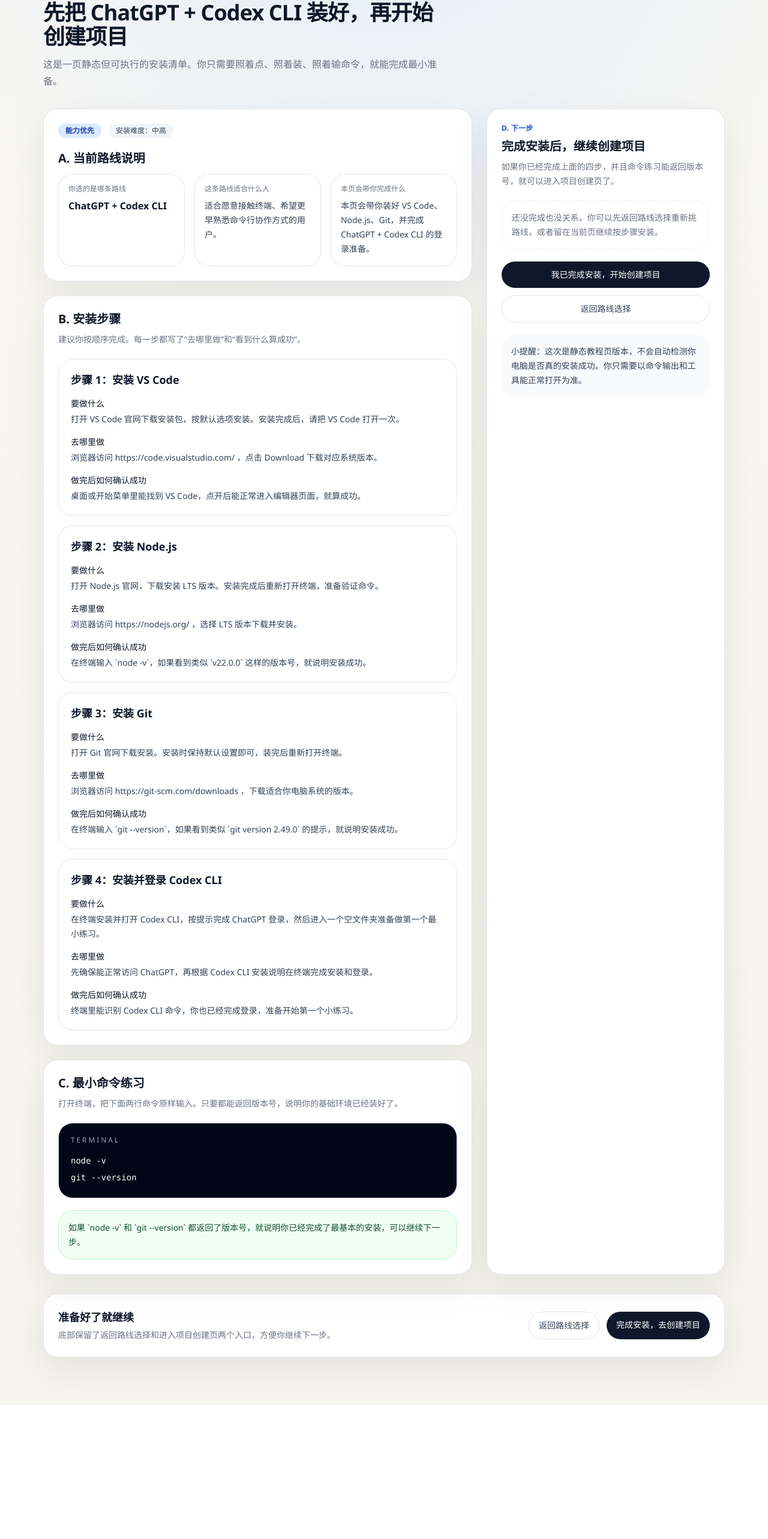
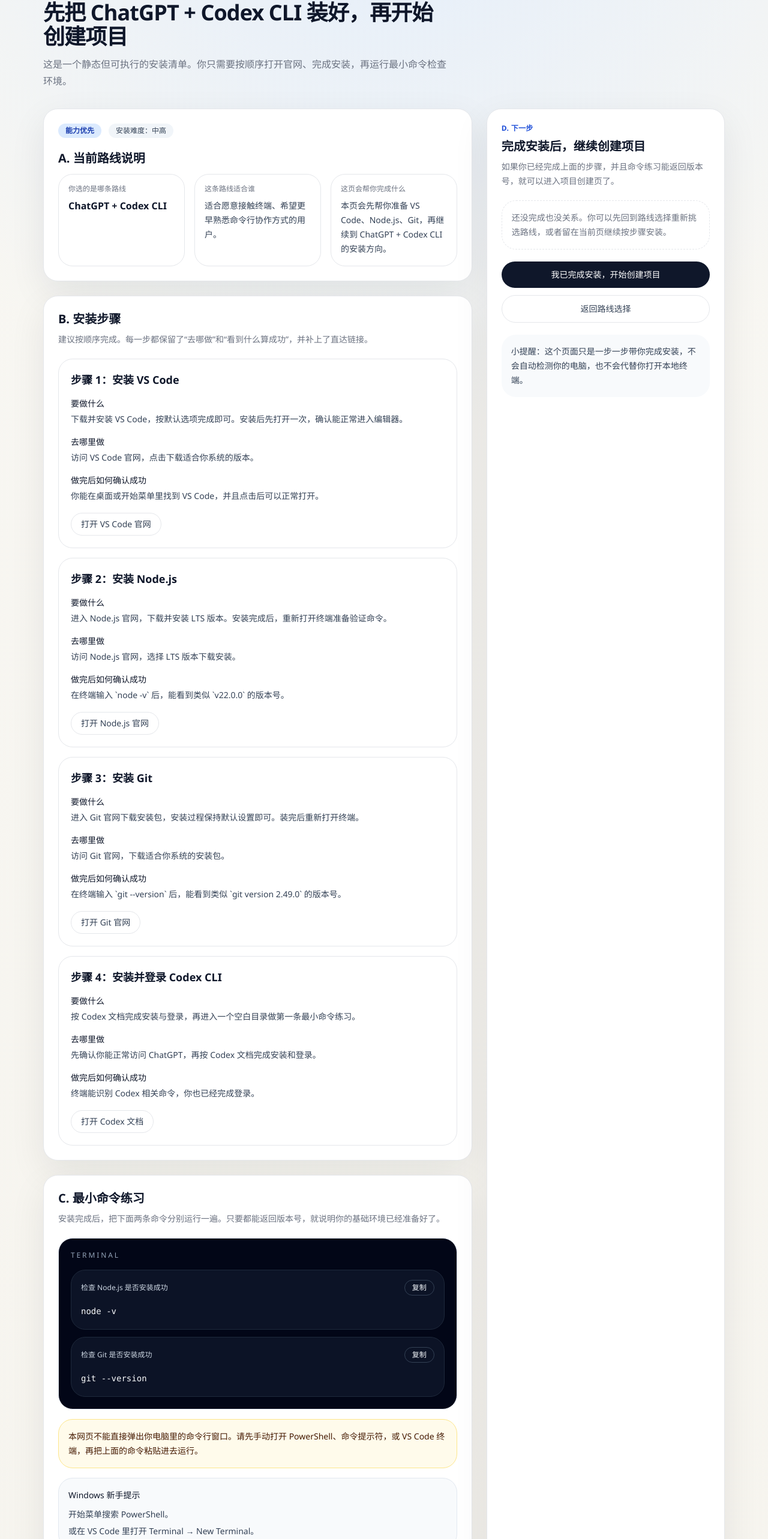
Before and after one commit to dunwood/zero-basic-ai-project-coach, a Next.js app: page /routes/chatgpt-codex-cli/setup in a window 1280 px wide. Shown: the part 234-2800 px from the top of the page at 60% size. Before the commit the page ends 2577 px from the top, so only its background shows below. Built offline with nearby package versions, Linux system fonts and the light colour scheme.

Commit message:
improve setup links and command copy

```diff
--- a/app/routes/[slug]/setup/page.tsx
+++ b/app/routes/[slug]/setup/page.tsx
@@ -1,6 +1,7 @@
 import Link from "next/link";
 import { PageBackLinks } from "@/components/ui/page-back-links";
 import { SectionHeader } from "@/components/ui/section-header";
+import { SetupCommandPanel } from "@/components/ui/setup-command-panel";
 import { routeCatalog } from "@/lib/data/routes";
 
 type RouteSetupPageProps = {
@@ -17,85 +18,119 @@
   successCheck: string;
 };
 
-const baseSteps: Omit<SetupStep, "id">[] = [
-  {
-    title: "步骤 1：安装 VS Code",
-    whatToDo: "打开 VS Code 官网下载安装包，按默认选项安装。安装完成后，请把 VS Code 打开一次。",
-    whereToGo: "浏览器访问 https://code.visualstudio.com/ ，点击 Download 下载对应系统版本。",
-    successCheck: "桌面或开始菜单里能找到 VS Code，点开后能正常进入编辑器页面，就算成功。",
-  },
-  {
-    title: "步骤 2：安装 Node.js",
-    whatToDo: "打开 Node.js 官网，下载安装 LTS 版本。安装完成后重新打开终端，准备验证命令。",
-    whereToGo: "浏览器访问 https://nodejs.org/ ，选择 LTS 版本下载并安装。",
-    successCheck: "在终端输入 `node -v`，如果看到类似 `v22.0.0` 这样的版本号，就说明安装成功。",
-  },
-  {
-    title: "步骤 3：安装 Git",
-    whatToDo: "打开 Git 官网下载安装。安装时保持默认设置即可，装完后重新打开终端。",
-    whereToGo: "浏览器访问 https://git-scm.com/downloads ，下载适合你电脑系统的版本。",
-    successCheck: "在终端输入 `git --version`，如果看到类似 `git version 2.49.0` 的提示，就说明安装成功。",
-  },
-];
-
-const toolSetupGuide: Record<
-  string,
-  {
+type ToolGuide = {
   fitFor: string;
   preparation: string;
   toolAction: string;
   toolWhere: string;
   toolSuccess: string;
-  }
-> = {
+};
+
+type SetupResourceLink = {
+  label: string;
+  href: string;
+};
+
+const baseSteps: Omit<SetupStep, "id">[] = [
+  {
+    title: "步骤 1：安装 VS Code",
+    whatToDo: "下载并安装 VS Code，按默认选项完成即可。安装后先打开一次，确认能正常进入编辑器。",
+    whereToGo: "访问 VS Code 官网，点击下载适合你系统的版本。",
+    successCheck: "你能在桌面或开始菜单里找到 VS Code，并且点击后可以正常打开。",
+  },
+  {
+    title: "步骤 2：安装 Node.js",
+    whatToDo: "进入 Node.js 官网，下载并安装 LTS 版本。安装完成后，重新打开终端准备验证命令。",
+    whereToGo: "访问 Node.js 官网，选择 LTS 版本下载安装。",
+    successCheck: "在终端输入 `node -v` 后，能看到类似 `v22.0.0` 的版本号。",
+  },
+  {
+    title: "步骤 3：安装 Git",
+    whatToDo: "进入 Git 官网下载安装包，安装过程保持默认设置即可。装完后重新打开终端。",
+    whereToGo: "访问 Git 官网，下载适合你系统的安装包。",
+    successCheck: "在终端输入 `git --version` 后，能看到类似 `git version 2.49.0` 的版本号。",
+  },
+];
+
+const toolSetupGuide: Record<string, ToolGuide> = {
   "deepseek-opencode": {
-    fitFor: "适合想先用中文环境起步、愿意先完成基础安装，再慢慢熟悉 AI 编程工具的人。",
-    preparation: "本页会带你装好 VS Code、Node.js、Git，并完成 DeepSeek + OpenCode 的首次登录准备。",
-    toolAction: "安装并打开 OpenCode，按界面提示登录或填写 DeepSeek 相关授权信息，然后进入一个空白文件夹试着发出第一条指令。",
-    toolWhere: "先登录 DeepSeek 账户，再按照 OpenCode 官方安装说明完成安装与登录。",
-    toolSuccess: "你能打开 OpenCode，看到可用的 DeepSeek 配置或聊天入口，并能准备开始第一个最小练习。",
+    fitFor: "适合想先用中文环境起步，再慢慢熟悉 AI 编程工具的人。",
+    preparation: "本页会先帮你准备 VS Code、Node.js、Git，再继续到 DeepSeek + OpenCode 的安装方向。",
+    toolAction: "安装并打开 OpenCode，按界面提示完成 DeepSeek 相关登录或授权，然后进入一个空白文件夹尝试发出第一条指令。",
+    toolWhere: "先确认你的 DeepSeek 账号可用，再按 OpenCode 官方说明完成安装与登录。",
+    toolSuccess: "你能打开 OpenCode，并看到可继续下一步的登录或聊天入口。",
   },
   "qwen-lingma": {
-    fitFor: "适合更希望使用中文界面、图形化体验更友好的入门用户。",
-    preparation: "本页会带你装好基础开发环境，并完成通义灵码的安装与登录前准备。",
-    toolAction: "打开 VS Code 插件市场，搜索并安装通义灵码。安装后点击插件入口，完成阿里云或通义账号登录。",
-    toolWhere: "在 VS Code 左侧扩展面板中搜索“通义灵码”，按插件页面提示登录。",
-    toolSuccess: "VS Code 里能看到通义灵码入口，点击后可以正常打开并处于已登录状态。",
+    fitFor: "适合更偏向中文界面、想先从图形化体验开始的新手。",
+    preparation: "本页会先帮你装好基础开发环境，再继续到通义灵码的安装方向。",
+    toolAction: "在 VS Code 扩展市场里搜索并安装通义灵码，安装后按提示完成登录。",
+    toolWhere: "打开 VS Code 扩展市场，搜索“通义灵码”，再按照插件页说明操作。",
+    toolSuccess: "你能在 VS Code 里看到通义灵码入口，并能正常打开。",
   },
   "doubao-trae": {
-    fitFor: "适合想先尝试国内路线，同时愿意比较不同 AI 工具体验的人。",
-    preparation: "本页会带你装好基础环境，并完成 TRAE 的安装、打开和首次登录准备。",
-    toolAction: "下载安装并打开 TRAE，按路线文案选择豆包或火山方舟相关入口，完成登录或授权。",
-    toolWhere: "按 TRAE 官方下载页面完成安装，再在工具内找到账号登录或模型设置入口。",
-    toolSuccess: "你能正常打开 TRAE，进入工具主界面，并看到可继续开始练习的输入区域或配置入口。",
+    fitFor: "适合想先尝试国内路线，同时愿意对比不同 AI 工具体验的人。",
+    preparation: "本页会先帮你装好基础环境，再继续到 TRAE 的安装方向。",
+    toolAction: "下载并安装 TRAE，按界面提示完成登录或授权，然后准备开始最小练习。",
+    toolWhere: "先确认你要使用的账号可用，再按 TRAE 官方说明完成安装。",
+    toolSuccess: "你能正常打开 TRAE，并看到工具主界面。",
   },
   "qianfan-wenxin-kuaima": {
-    fitFor: "适合已经习惯国内云产品生态，希望继续沿着熟悉平台往下走的人。",
-    preparation: "本页会带你装好基础环境，并完成文心快码的安装和登录准备。",
-    toolAction: "在你的开发工具中安装文心快码，打开插件后完成百度智能云相关登录或授权。",
-    toolWhere: "优先在 VS Code 插件市场搜索“文心快码”，然后按插件引导完成登录。",
-    toolSuccess: "你能在开发工具里看到文心快码入口，并确认它已经成功登录，可以继续开始第一个练习。",
+    fitFor: "适合已经习惯国内云平台生态，希望沿着熟悉平台继续往下走的人。",
+    preparation: "本页会先帮你装好基础环境，再继续到文心快码的安装方向。",
+    toolAction: "在开发工具里安装文心快码，打开后按提示完成百度相关账号登录或授权。",
+    toolWhere: "优先在 VS Code 扩展市场搜索“文心快码”，再按插件页说明操作。",
+    toolSuccess: "你能看到文心快码入口，并确认已经完成登录。",
   },
   "chatgpt-codex-cli": {
     fitFor: "适合愿意接触终端、希望更早熟悉命令行协作方式的用户。",
-    preparation: "本页会带你装好 VS Code、Node.js、Git，并完成 ChatGPT + Codex CLI 的登录准备。",
-    toolAction: "在终端安装并打开 Codex CLI，按提示完成 ChatGPT 登录，然后进入一个空文件夹准备做第一个最小练习。",
-    toolWhere: "先确保能正常访问 ChatGPT，再根据 Codex CLI 安装说明在终端完成安装和登录。",
-    toolSuccess: "终端里能识别 Codex CLI 命令，你也已经完成登录，准备开始第一个小练习。",
+    preparation: "本页会先帮你准备 VS Code、Node.js、Git，再继续到 ChatGPT + Codex CLI 的安装方向。",
+    toolAction: "按 Codex 文档完成安装与登录，再进入一个空白目录做第一条最小命令练习。",
+    toolWhere: "先确认你能正常访问 ChatGPT，再按 Codex 文档完成安装和登录。",
+    toolSuccess: "终端能识别 Codex 相关命令，你也已经完成登录。",
   },
   "claude-claude-code": {
-    fitFor: "适合希望让 AI 更像搭档，愿意接受终端工作流的用户。",
-    preparation: "本页会带你装好基础环境，并完成 Claude Code 的安装和登录前准备。",
-    toolAction: "在终端安装 Claude Code，打开后按提示完成 Claude 账户登录，然后准备进入一个测试文件夹试跑。",
-    toolWhere: "先确认 Claude 账户可用，再根据 Claude Code 的安装说明完成终端安装与登录。",
-    toolSuccess: "终端能识别 Claude Code 命令，工具可以打开，并显示你已经登录成功。",
+    fitFor: "适合希望 AI 更像搭档，并愿意接受终端工作流的用户。",
+    preparation: "本页会先帮你装好基础环境，再继续到 Claude Code 的安装方向。",
+    toolAction: "按 Claude Code 文档完成安装与登录，然后进入测试目录尝试最小练习。",
+    toolWhere: "先确认 Claude 账号可用，再按 Claude Code 官方说明操作。",
+    toolSuccess: "终端能识别 Claude Code 命令，并且工具可以正常打开。",
   },
   "gemini-gemini-cli": {
-    fitFor: "适合想尝试另一条国际路线，愿意做基础命令行配置的人。",
-    preparation: "本页会带你装好基础环境，并完成 Gemini CLI 的安装与登录准备。",
-    toolAction: "在终端安装 Gemini CLI，完成账户登录或授权后，进入一个测试目录准备开始最小练习。",
-    toolWhere: "先确认 Gemini 账户可用，再按 Gemini CLI 官方说明完成安装和登录。",
-    toolSuccess: "终端可以识别 Gemini CLI 命令，登录完成后能继续开始第一个练习。",
+    fitFor: "适合想尝试另一条国际路线，并愿意做基础命令行配置的人。",
+    preparation: "本页会先帮你装好基础环境，再继续到 Gemini CLI 的安装方向。",
+    toolAction: "按 Gemini CLI 官方说明完成安装和登录，再进入一个测试目录开始最小练习。",
+    toolWhere: "先确认 Gemini 账号可用，再按 Gemini CLI 官方说明操作。",
+    toolSuccess: "终端可以识别 Gemini CLI 命令，并且你已经完成登录。",
+  },
+};
+
+const staticResourceLinks: Record<string, SetupResourceLink> = {
+  "base-step-1": {
+    label: "打开 VS Code 官网",
+    href: "https://code.visualstudio.com/",
+  },
+  "base-step-2": {
+    label: "打开 Node.js 官网",
+    href: "https://nodejs.org/",
+  },
+  "base-step-3": {
+    label: "打开 Git 官网",
+    href: "https://git-scm.com/downloads",
+  },
+};
+
+const aiToolResourceLinks: Partial<Record<string, SetupResourceLink>> = {
+  "chatgpt-codex-cli": {
+    label: "打开 Codex 文档",
+    href: "https://platform.openai.com/docs/codex",
+  },
+  "claude-claude-code": {
+    label: "打开 Claude Code 官网",
+    href: "https://docs.anthropic.com/en/docs/claude-code/overview",
+  },
+  "gemini-gemini-cli": {
+    label: "打开 Gemini CLI 官网",
+    href: "https://github.com/google-gemini/gemini-cli",
   },
 };
 
@@ -115,6 +150,17 @@
       successCheck: guide.toolSuccess,
     },
   ];
+}
+
+function getResourceLink(stepId: string, slug: string): SetupResourceLink {
+  if (stepId === "tool-step") {
+    return aiToolResourceLinks[slug] ?? {
+      label: "查看推荐工具",
+      href: "/routes",
+    };
+  }
+
+  return staticResourceLinks[stepId];
 }
 
 export default async function RouteSetupPage({ params }: RouteSetupPageProps) {
@@ -161,7 +207,16 @@
 
   const guide = toolSetupGuide[route.id];
   const setupSteps = getSetupSteps(route.id, route.toolName);
-  const practiceCommand = "node -v\ngit --version";
+  const practiceCommands = [
+    {
+      label: "检查 Node.js 是否安装成功",
+      command: "node -v",
+    },
+    {
+      label: "检查 Git 是否安装成功",
+      command: "git --version",
+    },
+  ];
 
   return (
     <section className="section-space">
@@ -177,7 +232,7 @@
         <SectionHeader
           eyebrow="安装教程"
           title={`先把 ${route.name} 装好，再开始创建项目`}
-          description="这是一页静态但可执行的安装清单。你只需要照着点、照着装、照着输命令，就能完成最小准备。"
+          description="这是一个静态但可执行的安装清单。你只需要按顺序打开官网、完成安装，再运行最小命令检查环境。"
         />
 
         <div className="grid gap-6 lg:grid-cols-[minmax(0,1.8fr)_minmax(300px,1fr)]">
@@ -200,11 +255,11 @@
                     <p className="mt-2 text-base font-semibold text-slate-900">{route.name}</p>
                   </div>
                   <div className="rounded-2xl border border-border bg-white p-4">
-                    <p className="text-xs text-muted-foreground">这条路线适合什么人</p>
+                    <p className="text-xs text-muted-foreground">这条路线适合谁</p>
                     <p className="mt-2 text-sm leading-6 text-slate-700">{guide.fitFor}</p>
                   </div>
                   <div className="rounded-2xl border border-border bg-white p-4">
-                    <p className="text-xs text-muted-foreground">本页会带你完成什么</p>
+                    <p className="text-xs text-muted-foreground">这页会帮你完成什么</p>
                     <p className="mt-2 text-sm leading-6 text-slate-700">{guide.preparation}</p>
                   </div>
                 </div>
@@ -215,12 +270,15 @@
               <div className="space-y-2">
                 <h2 className="text-xl font-semibold text-slate-900">B. 安装步骤</h2>
                 <p className="text-sm leading-6 text-muted-foreground">
-                  建议你按顺序完成。每一步都写了“去哪里做”和“看到什么算成功”。
+                  建议按顺序完成。每一步都保留了“去哪做”和“看到什么算成功”，并补上了直达链接。
                 </p>
               </div>
 
               <div className="grid gap-4">
-                {setupSteps.map((step) => (
+                {setupSteps.map((step) => {
+                  const resourceLink = getResourceLink(step.id, route.id);
+
+                  return (
                     <section key={step.id} className="rounded-3xl border border-border bg-white p-5">
                       <h3 className="text-lg font-semibold text-slate-900">{step.title}</h3>
                       <dl className="mt-4 space-y-4 text-sm">
@@ -237,8 +295,18 @@
                           <dd className="mt-1 leading-6 text-slate-700">{step.successCheck}</dd>
                         </div>
                       </dl>
+
+                      <a
+                        href={resourceLink.href}
+                        target="_blank"
+                        rel="noreferrer"
+                        className="mt-4 inline-flex rounded-full border border-border px-4 py-2 text-sm font-medium text-slate-700 transition hover:border-slate-400 hover:text-slate-900"
+                      >
+                        {resourceLink.label}
+                      </a>
                     </section>
-                ))}
+                  );
+                })}
               </div>
             </div>
 
@@ -246,16 +314,11 @@
               <div className="space-y-2">
                 <h2 className="text-xl font-semibold text-slate-900">C. 最小命令练习</h2>
                 <p className="text-sm leading-6 text-muted-foreground">
-                  打开终端，把下面两行命令原样输入。只要都能返回版本号，说明你的基础环境已经装好了。
+                  安装完成后，把下面两条命令分别运行一遍。只要都能返回版本号，就说明你的基础环境已经准备好了。
                 </p>
               </div>
 
-              <div className="rounded-3xl border border-slate-200 bg-slate-950 p-5 text-slate-50">
-                <p className="text-xs uppercase tracking-[0.24em] text-slate-400">Terminal</p>
-                <pre className="mt-3 overflow-x-auto text-sm leading-7">
-                  <code>{practiceCommand}</code>
-                </pre>
-              </div>
+              <SetupCommandPanel commands={practiceCommands} />
 
               <div className="rounded-2xl border border-green-200 bg-green-50 p-4 text-sm leading-6 text-green-900">
                 如果 `node -v` 和 `git --version` 都返回了版本号，就说明你已经完成了最基本的安装，可以继续下一步。
@@ -268,12 +331,12 @@
               <p className="text-xs font-semibold uppercase tracking-wide text-blue-700">D. 下一步</p>
               <h2 className="text-xl font-semibold text-slate-900">完成安装后，继续创建项目</h2>
               <p className="text-sm leading-6 text-muted-foreground">
-                如果你已经完成上面的四步，并且命令练习能返回版本号，就可以进入项目创建页了。
+                如果你已经完成上面的步骤，并且命令练习能返回版本号，就可以进入项目创建页了。
               </p>
             </div>
 
             <div className="rounded-2xl border border-dashed border-border bg-white p-4 text-sm leading-6 text-muted-foreground">
-              还没完成也没关系。你可以先返回路线选择重新挑路线，或者留在当前页继续按步骤安装。
+              还没完成也没关系。你可以先回到路线选择重新挑选路线，或者留在当前页继续按步骤安装。
             </div>
 
             <div className="flex flex-col gap-3">
@@ -292,7 +355,7 @@
             </div>
 
             <div className="rounded-2xl bg-slate-50 p-4 text-sm leading-6 text-slate-700">
-              小提醒：这次是静态教程页版本，不会自动检测你电脑是否真的安装成功。你只需要以命令输出和工具能正常打开为准。
+              小提醒：这个页面只是一步一步带你完成安装，不会自动检测你的电脑，也不会代替你打开本地终端。
             </div>
           </aside>
         </div>
--- /dev/null
+++ b/components/ui/setup-command-panel.tsx
@@ -0,0 +1,78 @@
+"use client";
+
+import { useState } from "react";
+
+type CommandItem = {
+  label: string;
+  command: string;
+};
+
+type SetupCommandPanelProps = {
+  commands: CommandItem[];
+};
+
+export function SetupCommandPanel({ commands }: SetupCommandPanelProps) {
+  const [copiedCommand, setCopiedCommand] = useState("");
+
+  async function handleCopy(command: string) {
+    try {
+      await navigator.clipboard.writeText(command);
+      setCopiedCommand(command);
+      window.setTimeout(() => {
+        setCopiedCommand((current) => (current === command ? "" : current));
+      }, 1500);
+    } catch (error) {
+      console.error("Copy command failed:", error);
+      setCopiedCommand("");
+    }
+  }
+
+  return (
+    <div className="space-y-4">
+      <div className="rounded-3xl border border-slate-200 bg-slate-950 p-5 text-slate-50">
+        <p className="text-xs uppercase tracking-[0.24em] text-slate-400">Terminal</p>
+
+        <div className="mt-4 space-y-3">
+          {commands.map((item) => {
+            const isCopied = copiedCommand === item.command;
+
+            return (
+              <div
+                key={item.command}
+                className="rounded-2xl border border-slate-800 bg-slate-900/80 p-4"
+              >
+                <div className="flex flex-wrap items-center justify-between gap-3">
+                  <p className="text-xs font-medium text-slate-300">{item.label}</p>
+                  <button
+                    type="button"
+                    onClick={() => handleCopy(item.command)}
+                    className="rounded-full border border-slate-700 px-3 py-1 text-xs font-medium text-slate-100 transition hover:border-slate-500 hover:bg-slate-800"
+                  >
+                    {isCopied ? "已复制" : "复制"}
+                  </button>
+                </div>
+
+                <pre className="mt-3 overflow-x-auto text-sm leading-7 text-slate-50">
+                  <code>{item.command}</code>
+                </pre>
+              </div>
+            );
+          })}
+        </div>
+      </div>
+
+      <div className="rounded-2xl border border-amber-200 bg-amber-50 p-4 text-sm leading-6 text-amber-950">
+        本网页不能直接弹出你电脑里的命令行窗口。请先手动打开 PowerShell、命令提示符，或 VS
+        Code 终端，再把上面的命令粘贴进去运行。
+      </div>
+
+      <div className="rounded-2xl border border-slate-200 bg-slate-50 p-4 text-sm leading-6 text-slate-700">
+        <p className="font-medium text-slate-900">Windows 新手提示</p>
+        <ul className="mt-2 space-y-1">
+          <li>开始菜单搜索 PowerShell。</li>
+          <li>或在 VS Code 里打开 Terminal → New Terminal。</li>
+        </ul>
+      </div>
+    </div>
+  );
+}
```
Also changed, not shown: eslint.config.mjs (+5 -12 lines). Lines whose indentation alone changed are shown as unchanged.
